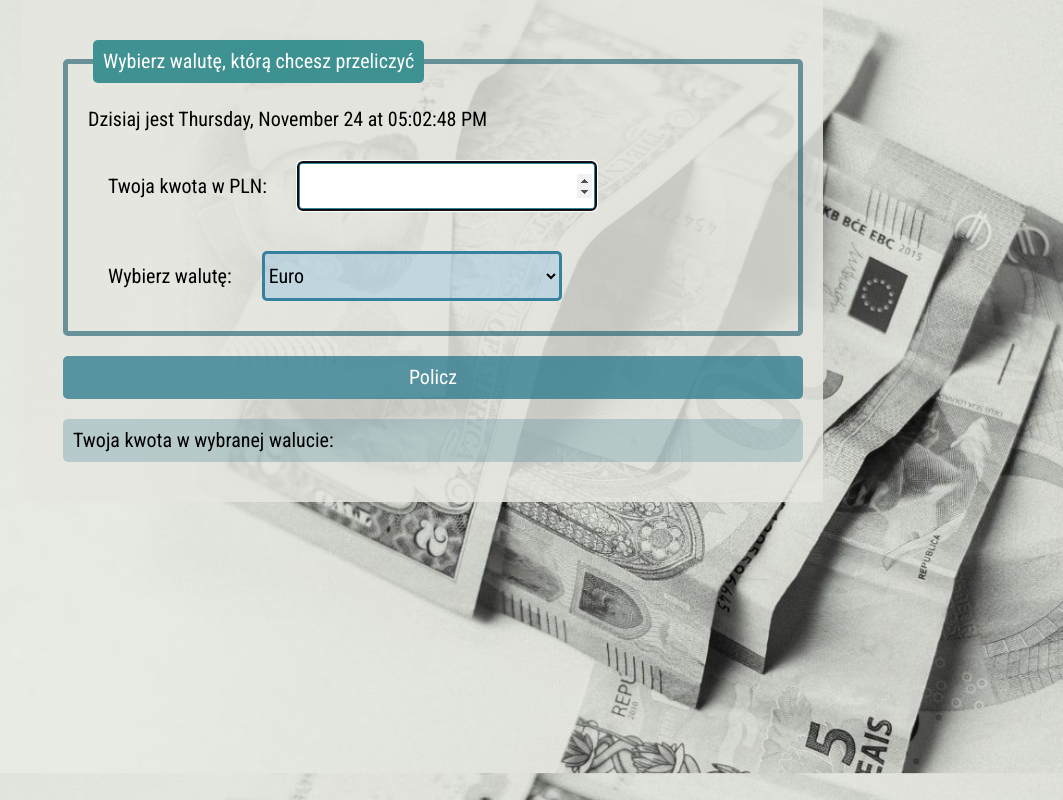
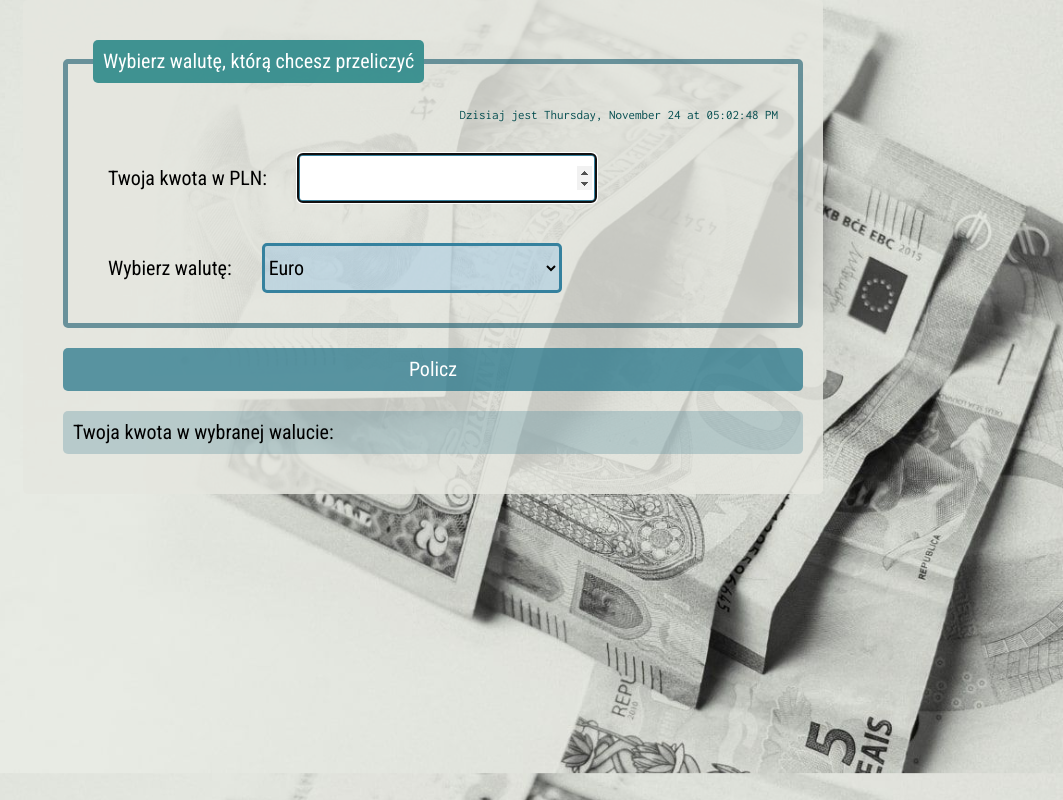
Before and after one commit to Marianna-Weychan/currency-converter-react, a React (Create React App) app: page / in a window 1280 px wide. Shown: the whole page, without its empty margins (217-1280 px from the left). Built offline with nearby package versions, Linux system fonts and the light colour scheme.

Commit message:
renamed for DateAndClock to Date

```diff
--- a/src/Form/Date/index.js
+++ b/src/Form/Date/index.js
@@ -1,7 +1,7 @@
 import { useEffect, useState } from "react";
 import "./style.css";
 
-const formattedDate = (date) =>
+const formatDate = (date) =>
     date.toLocaleString(undefined, {
         weekday: "long",
         month: "long",
@@ -11,12 +11,12 @@ const formattedDate = (date) =>
         second: "2-digit",
     });
 
-export const DateAndClock = () => {
-    const [date, setDate] = useState(new Date());
+export const Date = () => {
+    const [date, setDate] = useState(new window.Date());
 
     useEffect(() => {
         const dateInterval = setInterval(() => {
-            setDate(new Date());
+            setDate(new window.Date());
         }, 1000);
 
         return () => {
@@ -25,10 +25,10 @@ export const DateAndClock = () => {
     }, []);
 
     return (
-        <div className="form__date">
+        <div className="date">
             Dzisiaj jest
             {" "}
-            {formattedDate(date)}
+            {formatDate(date)}
         </div>
     );
 };
--- a/src/Form/index.js
+++ b/src/Form/index.js
@@ -1,7 +1,7 @@
 import "./style.css";
 import React, { useState } from "react";
 import { currencies } from "../currencies/index.js";
-import { DateAndClock } from "./Date";
+import { Date } from "./Date";
 
 const INITIAL_CURRENCY = currencies[0].short;
 
@@ -24,7 +24,7 @@ const Form = () => {
     return (
         <form className="form" onSubmit={onFormSubmit}>
             <fieldset className="form__fieldset">
-                <DateAndClock />
+                <Date />
                 <legend className="form__legend">Wybierz walutę, którą chcesz przeliczyć</legend>
                 <p>
                     <label><span className="form__labelText">Twoja kwota w PLN:</span>
```
